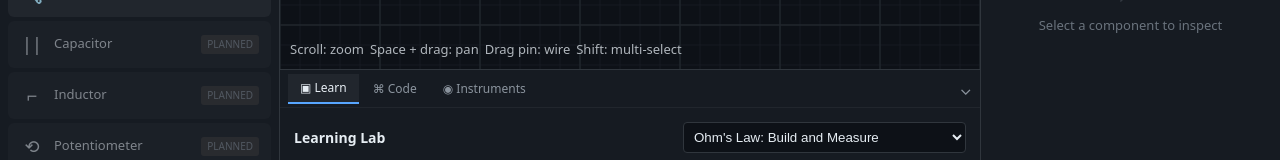
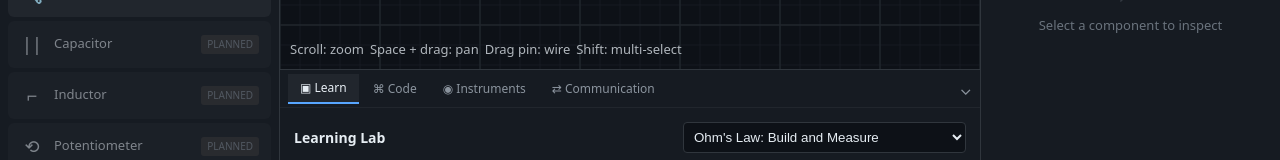
Before and after one commit to xavierthemenace/electronics, a React (Vite) app: page / in a window 1280 px wide. Shown: the part 431-591 px from the top of the page. Built offline with nearby package versions, Linux system fonts and the light colour scheme.

Commit message:
Add communication lab workspace tab

```diff
--- a/src/ui/App.tsx
+++ b/src/ui/App.tsx
@@ -6,9 +6,10 @@ import { InspectorPanel } from './InspectorPanel.js';
 import { CodeEditor } from './CodeEditor.js';
 import { InstrumentPanel } from './InstrumentPanel.js';
 import { LessonPanel } from './LessonPanel.js';
+import { CommunicationPanel } from './CommunicationPanel.js';
 import { ErrorBoundary } from './ErrorBoundary.js';
 
-type BottomTab = 'lesson' | 'code' | 'instruments';
+type BottomTab = 'lesson' | 'code' | 'instruments' | 'communication';
 
 export function App() {
   const [bottomTab, setBottomTab] = useState<BottomTab>('lesson');
@@ -32,6 +33,7 @@ export function App() {
                 <button style={{ ...styles.tab, ...(bottomTab === 'lesson' ? styles.activeTab : {}) }} onClick={() => { setBottomTab('lesson'); setBottomOpen(true); }}>▣ Learn</button>
                 <button style={{ ...styles.tab, ...(bottomTab === 'code' ? styles.activeTab : {}) }} onClick={() => { setBottomTab('code'); setBottomOpen(true); }}>⌘ Code</button>
                 <button style={{ ...styles.tab, ...(bottomTab === 'instruments' ? styles.activeTab : {}) }} onClick={() => { setBottomTab('instruments'); setBottomOpen(true); }}>◉ Instruments</button>
+                <button style={{ ...styles.tab, ...(bottomTab === 'communication' ? styles.activeTab : {}) }} onClick={() => { setBottomTab('communication'); setBottomOpen(true); }}>⇄ Communication</button>
                 <div style={{ flex: 1 }} />
                 <button style={styles.dockButton} onClick={() => setBottomOpen(v => !v)}>{bottomOpen ? '⌄' : '⌃'}</button>
               </div>
@@ -39,6 +41,7 @@ export function App() {
                 {bottomTab === 'lesson' && <LessonPanel />}
                 {bottomTab === 'code' && <CodeEditor />}
                 {bottomTab === 'instruments' && <InstrumentPanel />}
+                {bottomTab === 'communication' && <CommunicationPanel />}
               </div>}
             </div>
           </div>
@@ -56,8 +59,8 @@ const styles: Record<string, React.CSSProperties> = {
   canvasWrapper: { flex: 1, minHeight: 180, position: 'relative', overflow: 'hidden' },
   canvasHud: { position: 'absolute', left: 10, bottom: 10, display: 'flex', gap: 6, flexWrap: 'wrap', pointerEvents: 'none', opacity: .75 },
   bottomDock: { flexShrink: 0, display: 'flex', flexDirection: 'column', borderTop: '1px solid #30363d', background: '#161b22', transition: 'height 120ms ease' },
-  dockTabs: { height: 38, flexShrink: 0, display: 'flex', alignItems: 'center', gap: 2, padding: '0 8px', borderBottom: '1px solid #21262d' },
-  tab: { height: 30, padding: '0 12px', border: 0, background: 'transparent', color: '#8b949e', cursor: 'pointer', fontSize: 12 },
+  dockTabs: { height: 38, flexShrink: 0, display: 'flex', alignItems: 'center', gap: 2, padding: '0 8px', borderBottom: '1px solid #21262d', overflowX: 'auto' },
+  tab: { height: 30, padding: '0 12px', border: 0, background: 'transparent', color: '#8b949e', cursor: 'pointer', fontSize: 12, whiteSpace: 'nowrap' },
   activeTab: { background: '#21262d', color: '#e6edf3', borderBottom: '2px solid #58a6ff' },
   dockButton: { border: 0, background: 'transparent', color: '#8b949e', cursor: 'pointer', fontSize: 16 },
 };
```
